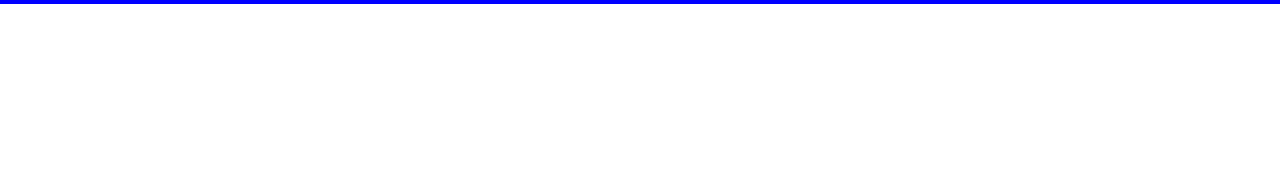
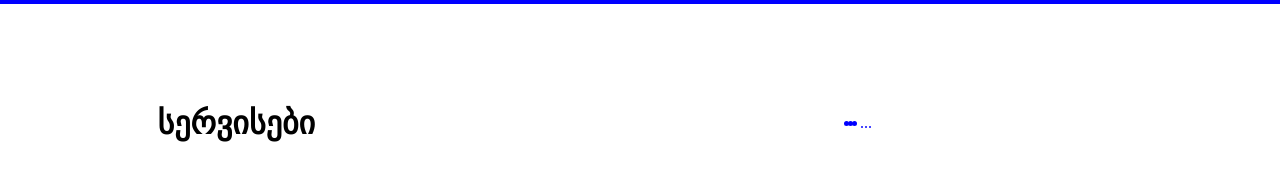
Before and after one commit to Mikheil-Abuladze/M.Abuladze-Davaleba-N8, a plain HTML site: page index.html in a window 1280 px wide. Shown: the part 61-242 px from the top of the page. Drawn offline with Linux system fonts and the light colour scheme.

Commit message:
გადავდივარ "სერვისების" ნაწილზე

```diff
--- a/css/style.css
+++ b/css/style.css
@@ -1,6 +1,5 @@
 * {
   margin: 0;
-  padding: 0;
   box-sizing: border-box;
 }
 .header {
@@ -47,3 +46,21 @@
   color: black;
   padding: 3px;
 }
+.services {
+  width: 872px;
+  display: flex;
+  flex-direction: row;
+  align-items: center;
+  justify-content: right;
+}
+.h1 {
+  margin:100px;
+  margin-right:505px;
+}
+.ul2 {
+  display: flex;
+  flex-direction: row;
+  justify-content: right;
+  color: blue;
+
+}
--- a/index.html
+++ b/index.html
@@ -22,5 +22,13 @@
         </ul>
       </nav>
     </div>
+    <div class="services">
+      <h1 class="h1">სერვისები</h1>
+      <ul class="ul2">
+        <li>.</li>
+        <li>.</li>
+        <li>.</li>
+      </ul>
+    </div>
   </body>
 </html>
```
